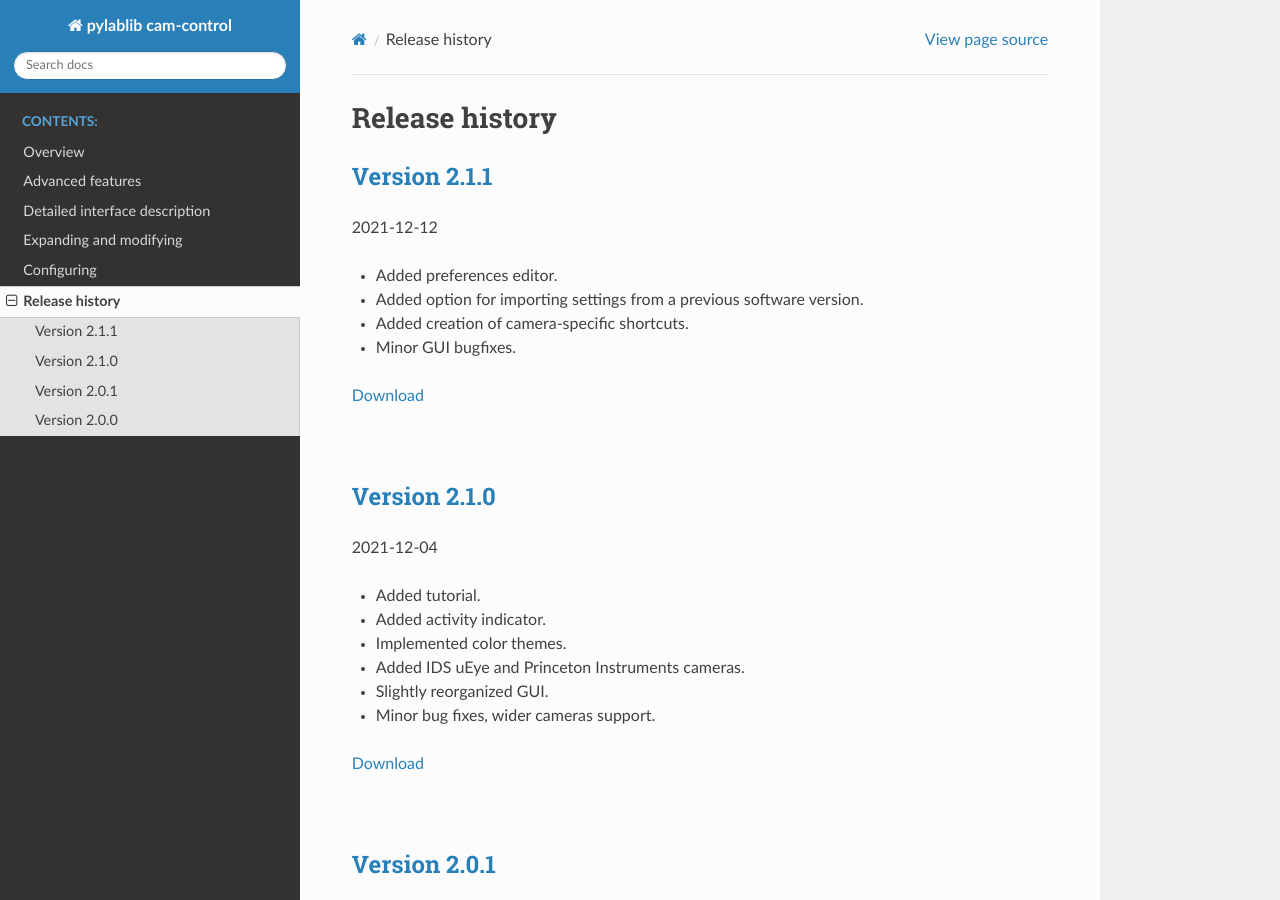
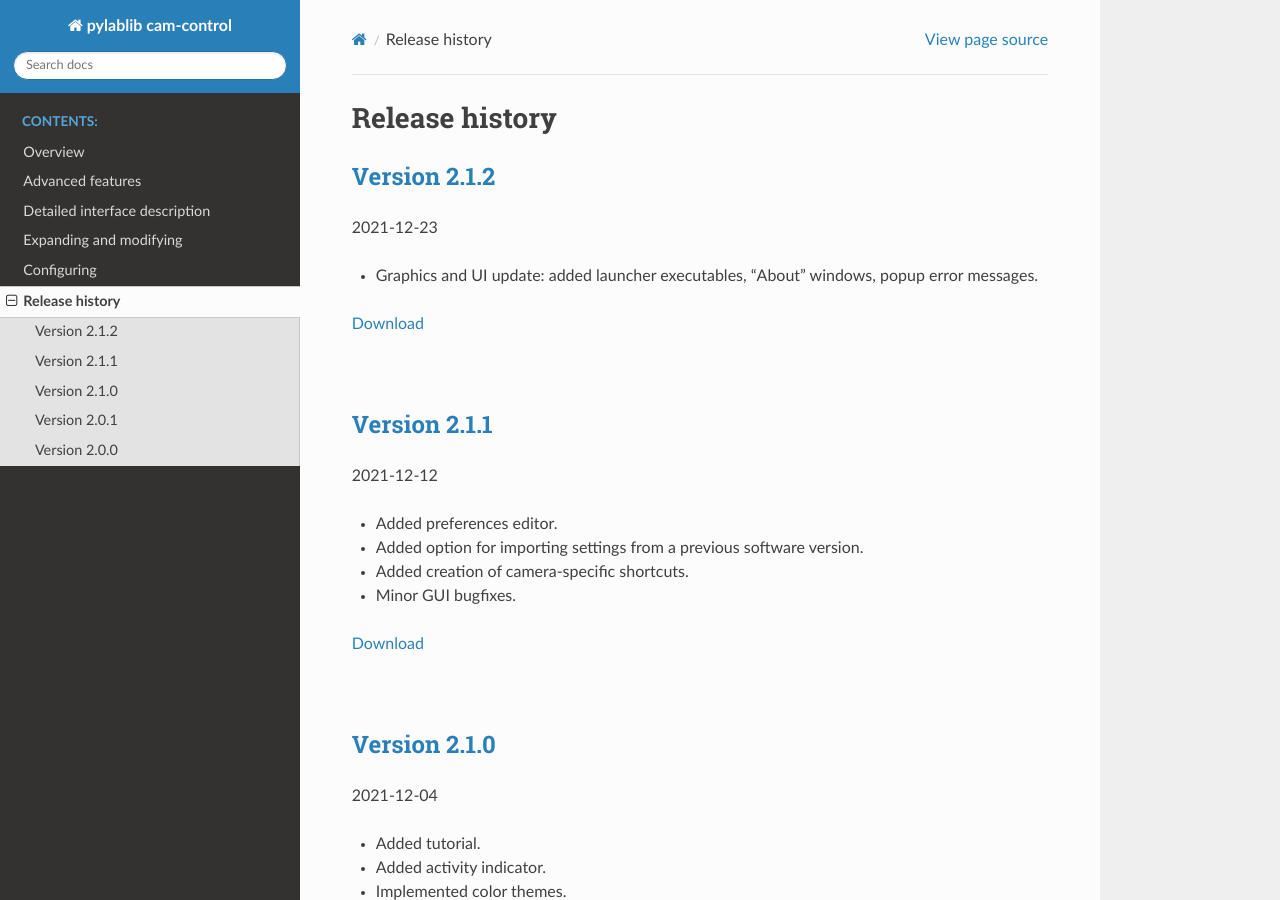
Before and after one commit to AlexShkarin/pyLabLib-cam-control, a Sphinx documentation site: the page built from docs/changelog.rst, in a window 1280 px wide and 900 px high. Built offline with Sphinx 7.4.7 and the Read the Docs theme 2.0.0, drawn with Linux system fonts in a browser that asks for light colours; pages that are not in the unit, such as notebooks, are missing from menus.

Commit message:
Update to 2.1.2

```diff
--- a/docs/changelog.rst
+++ b/docs/changelog.rst
@@ -2,6 +2,17 @@
 
 Release history
 ============================
+
+`Version 2.1.2 <https://github.com/AlexShkarin/pyLabLib-cam-control/releases/download/v2.1.2/cam-control.zip>`__
+---------------------------------------------------------------------------------------------------------------------------------------------
+
+2021-12-23
+
+* Graphics and UI update: added launcher executables, "About" windows, popup error messages.
+
+`Download <https://github.com/AlexShkarin/pyLabLib-cam-control/releases/download/v2.1.2/cam-control.zip>`__
+
+|
 
 `Version 2.1.1 <https://github.com/AlexShkarin/pyLabLib-cam-control/releases/download/v2.1.1/cam-control.zip>`__
 ---------------------------------------------------------------------------------------------------------------------------------------------
--- a/docs/conf.py
+++ b/docs/conf.py
@@ -26,7 +26,7 @@ author = 'Alexey Shkarin'
 # The short X.Y version
 version = ''
 # The full version, including alpha/beta/rc tags
-release = '2.1.1'
+release = '2.1.2'
 
 
 # -- General configuration ---------------------------------------------------
--- a/docs/expanding.rst
+++ b/docs/expanding.rst
@@ -25,7 +25,7 @@ where ``"some-package"`` is the name of the package to install (e.g., ``"scikit-
 Running from source
 ~~~~~~~~~~~~~~~~~~~~~~
 
-It is also possible to run cam-control in your own Python environment. All of the required code is contained in ``cam-control`` folder and can be obtained either on `GitHub <https://github.com/AlexShkarin/pylablib-cam-control/>`__ or directly from the folder. To run it, you also need to install the necessary dependencies: `NumPy <https://docs.scipy.org/doc/numpy/>`_, `SciPy <https://docs.scipy.org/doc/scipy/reference/>`_, `pandas <https://pandas.pydata.org/>`_, `Numba <https://numba.pydata.org/>`_, `RPyC <https://rpyc.readthedocs.io/en/latest/>`_, `PyQt5 <https://www.riverbankcomputing.com/software/pyqt/>`_ (or `PySide2 <https://www.pyside.org/>`_ with `shiboken2 <https://wiki.qt.io/Qt_for_Python/Shiboken>`_), `pyqtgraph <http://www.pyqtgraph.org/>`_, and `imageio <https://imageio.readthedocs.io/en/stable/>`_. All of the dependencies are included in ``requirements.txt`` file inside the ``cam-control`` folder (it can also be extracted by running ``python -m pip freeze`` in the local python command line). In addition, the GitHub-hosted version requires `pylablib <https://pylablib.readthedocs.io/en/stable/>`_ v1.3.1 (not included in ``requirements.txt``).
+It is also possible to run cam-control in your own Python environment. All of the required code is contained in ``cam-control`` folder and can be obtained either on `GitHub <https://github.com/AlexShkarin/pylablib-cam-control/>`__ or directly from the folder. To run it, you also need to install the necessary dependencies: `NumPy <https://docs.scipy.org/doc/numpy/>`_, `SciPy <https://docs.scipy.org/doc/scipy/reference/>`_, `pandas <https://pandas.pydata.org/>`_, `Numba <https://numba.pydata.org/>`_, `RPyC <https://rpyc.readthedocs.io/en/latest/>`_, `PyQt5 <https://www.riverbankcomputing.com/software/pyqt/>`_ (or `PySide2 <https://www.pyside.org/>`_ with `shiboken2 <https://wiki.qt.io/Qt_for_Python/Shiboken>`_), `pyqtgraph <http://www.pyqtgraph.org/>`_, and `imageio <https://imageio.readthedocs.io/en/stable/>`_. All of the dependencies are included in ``requirements.txt`` file inside the ``cam-control`` folder (it can also be extracted by running ``python -m pip freeze`` in the local python command line). In addition, the GitHub-hosted version requires `pylablib <https://pylablib.readthedocs.io/en/stable/>`_ v1.3.2 (not included in ``requirements.txt``).
 
 
 .. _expanding_filter:
--- a/utils/__init__.py
+++ b/utils/__init__.py
@@ -1,4 +1,4 @@
-version="2.1.1"
+version="2.1.2"
 
 import re
 def compare_version(v):
```
